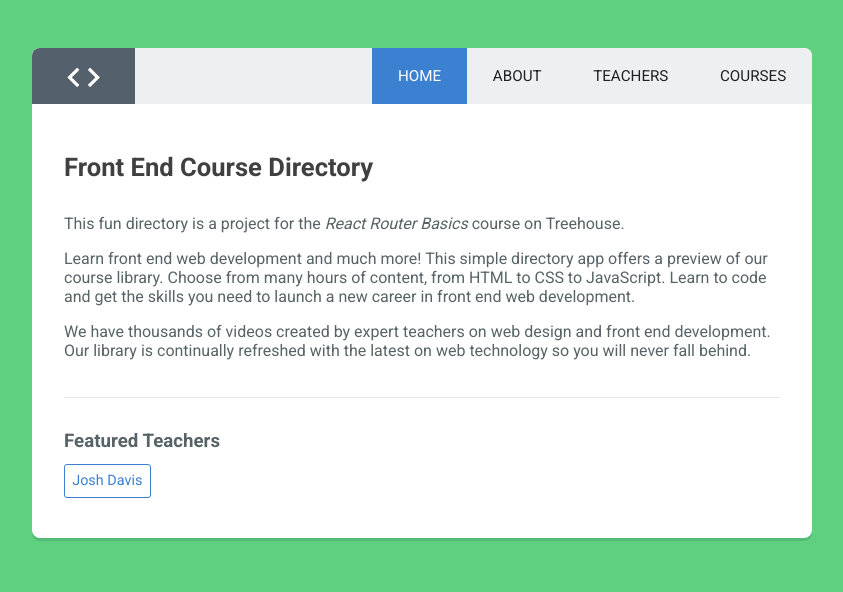
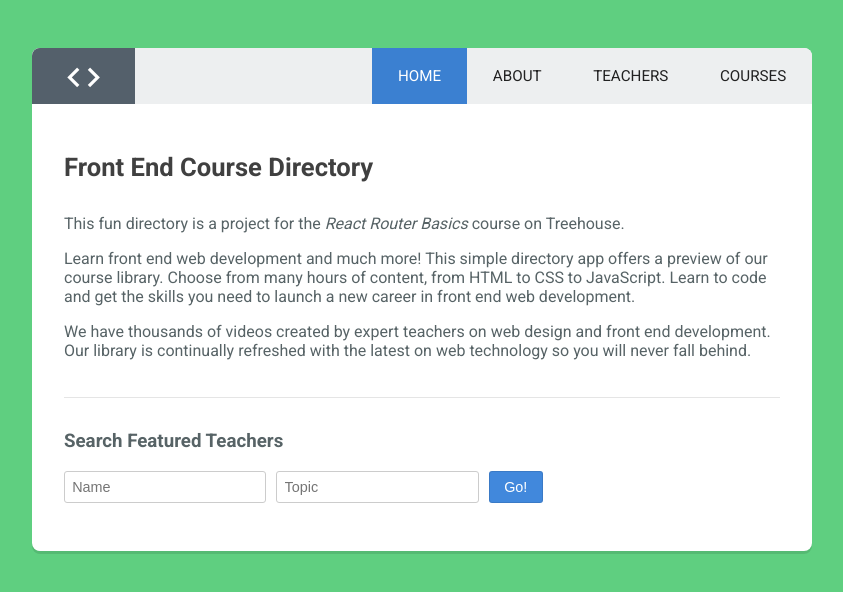
Before and after one commit to jldavis33/th-course-directory, a React (Create React App) app: page / in a window 1280 px wide. Shown: the top 592 px of the page, without its empty margins (218-1061 px from the left). Built offline with nearby package versions, Linux system fonts and the light colour scheme.

Commit message:
Adding "Search" form - takes "name" and "topic" - removes previous featured link

```diff
--- a/src/components/App.js
+++ b/src/components/App.js
@@ -18,7 +18,7 @@ const App = () => (
                 <Route exact path="/" component={Home} />
                 <Route path="/about" component={About} />
                 <Route exact path="/teachers" component={Teachers} />
-                <Route path="/teachers/:topic/:fname-:lname" component={Featured} />
+                <Route path="/teachers/:topic/:name" component={Featured} />
                 <Route path="/courses" component={Courses} />
                 <Route component={NotFound} />
             </Switch>
--- a/src/components/Featured.js
+++ b/src/components/Featured.js
@@ -1,7 +1,7 @@
 import React from 'react';
 
 const Featured = ({match}) => {
-  let name = `${match.params.fname} ${match.params.lname}`;
+  let name = match.params.name;
   let topic = match.params.topic;
 
   return (
--- a/src/components/Home.js
+++ b/src/components/Home.js
@@ -2,6 +2,17 @@ import React, { Component } from 'react';
 import {Link} from 'react-router-dom';
 
 class Home extends Component {
+
+  handleSubmit = (e) => {
+    debugger;
+    e.preventDefault();
+    let teacherName = this.name.value;
+    let teacherTopic = this.topic.value;
+    let newRoute = `/teachers/${teacherTopic}/${teacherName}`
+
+    this.props.history.push(newRoute);
+  }
+
 
   render() {
     return (
@@ -11,8 +22,12 @@ class Home extends Component {
         <p>Learn front end web development and much more! This simple directory app offers a preview of our course library. Choose from many hours of content, from HTML to CSS to JavaScript. Learn to code and get the skills you need to launch a new career in front end web development.</p>
         <p>We have thousands of videos created by expert teachers on web design and front end development. Our library is continually refreshed with the latest on web technology so you will never fall behind.</p>
         <hr />
-        <h3>Featured Teachers</h3>
-        <Link to="/teachers/HTML/Josh-Davis">Josh Davis</Link>
+        <h3>Search Featured Teachers</h3>
+        <form onSubmit={this.handleSubmit}>
+          <input type="text" placeholder="Name" ref={ (input) => this.name = input } />
+          <input type="text" placeholder="Topic" ref={ (input) => this.topic = input } />
+          <button type="submit">Go!</button>
+        </form>
       </div>
     );
   }
```
